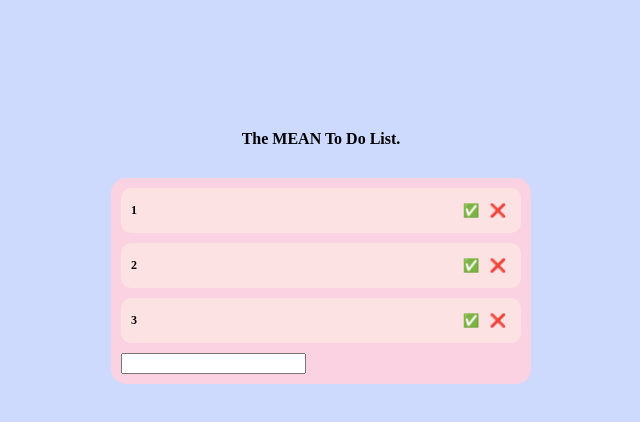
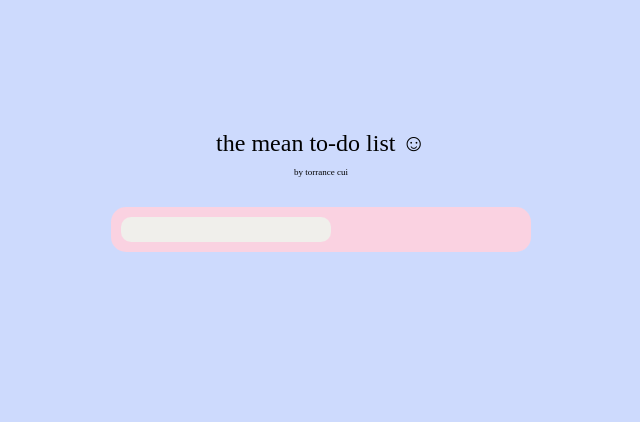
Before and after one commit to torrancecui/The-Mean-To-Do-List, a React (Create React App) app in the folder the-mean-to-do-list-app/: page / in a window 1280 px wide. Shown: the top 422 px of the page, without its empty margins (319-959 px from the left). Built offline with nearby package versions, Linux system fonts and the light colour scheme.

Commit message:
ui changes

```diff
--- a/the-mean-to-do-list-app/src/App.css
+++ b/the-mean-to-do-list-app/src/App.css
@@ -9,18 +9,28 @@ f0efeb
 dfe7fd
 cddafd */
 
-
 .app {
   background-color: #cddafd;
   height: 100vh;
   padding: 100px;
-  font-family: 'Times New Roman', Times, serif;
-  font-weight: bold;
+  font-family: 'Futura';
+  font-weight: lighter;
+  color:black;
+}
+
+.title{
+  text-align: center;
+  font-size: x-large;
+  padding-bottom: 10px;
 }
 
 .header{
+  padding: 30px;
+}
+
+.credits{
   text-align: center;
-  padding: 30px;
+  font-size: xx-small;
 }
 
 .todo-list {
@@ -40,14 +50,38 @@ cddafd */
   justify-content: space-between;
   margin-bottom: 10px;
   padding: 10px;
+  opacity:80%;
 }
 
-.ToDoForm{
-  padding: 20px;
+.todo:hover{
+  opacity: 100%;
+}
+
+form{
+  display: inline-block;
+  width: 50%;
+  margin:auto;
+}
+
+input {
+  width:100%;
+  border: none;
+  border-radius: 10px;
+  background-color: #f0efeb;
+  outline:none;
+  margin: auto;
+  padding: 5px;
 }
 
 button{
-  padding: 5px;
   border: none;
   background: none;
 }
+
+.action{
+  padding: 5px;
+  opacity: 50%;
+}
+.action:hover{
+  opacity: 100%;
+}
--- a/the-mean-to-do-list-app/src/App.js
+++ b/the-mean-to-do-list-app/src/App.js
@@ -7,12 +7,18 @@ function ToDo({ todo, index, completeToDo, removeToDo }) {
   return (
     <div
       className="todo"
-      style={{ textDecoration: todo.isCompleted ? "line-through" : "" }}
+      style={
+        {
+          textDecoration: todo.isCompleted ? "line-through" : ""
+        }
+      }
     >
+      <div className = "action done" onClick={() => completeToDo(index)}>
+      <button className = "done" onClick={() => completeToDo(index)}>✔️</button>
+      </div>
       {todo.text}
-      <div className = "actions">
-        <button onClick={() => completeToDo(index)}>✅</button>
-        <button onClick={() => removeToDo(index)}>❌</button>
+      <div className = "action remove">
+        <button className = "remove" onClick={() => removeToDo(index)}>✖️</button>
       </div>
     </div>
   );
@@ -42,46 +48,40 @@ function ToDoForm({addToDo}){
 function App() {
   //argument in useState is default
   //todos is the state variable
-  //setTodos we use to set the state variable
-  const [todos, setTodos] = React.useState([
-    {
-      text: "1",
-      isCompleted: false
-    },
-    {
-      text: "2",
-      isCompleted: false
-    },
-    {
-      text: "3",
-      isCompleted: false
-    }
-  ]);
+  //setToDos we use to set the state variable
+  const [todos, setToDos] = React.useState([]);
 
   const addToDo = text => {
-    //copy old todos and add new to do, change state of old todos to new todos using setTodos
+    //copy old todos and add new to do, change state of old todos to new todos using setToDos
+    text = String( pickRandPrefix().concat(text) );
     const newToDos = [...todos, { text }];
-    setTodos(newToDos);
+    setToDos(newToDos);
   };
 
   const completeToDo = index => {
     const newToDos = [...todos];
     newToDos[index].isCompleted = true;
-    setTodos(newToDos);
+    setToDos(newToDos);
   };
 
   const removeToDo = index => {
     const newToDos = [...todos];
     newToDos.splice(index, 1);
-    setTodos(newToDos);
+    setToDos(newToDos);
   };
 
   return (
     <div className="app">
 
       <div className = "header">
-        The MEAN To Do List.
+        <div className = "title">
+          the mean to-do list ☺
+        </div>
+        <div className = "credits">
+          by torrance cui
+        </div>
       </div>
+
 
       <div className="todo-list">
         {todos.map((todo, index) => (
--- a/the-mean-to-do-list-app/src/prefixes.js
+++ b/the-mean-to-do-list-app/src/prefixes.js
@@ -1,9 +1,13 @@
 const prefixes = [
-    "Please f*cking ",
-    "Honest to God, ",
-    "For once in your life, ",
-    "For God's sake, ",
-    "Jesus Christ, just please "
+    "please f*cking ",
+    "honest to god, ",
+    "for once in your life, ",
+    "for god's sake, ",
+    "jesus christ, just please ",
+    "you have no friends, so please ",
+    "your mom doesn't even love you, so just ",
+    "boo f*cking hoo, go ",
+    "get off your ass and "
 ];
 
 function getRandInt(max) {
```
